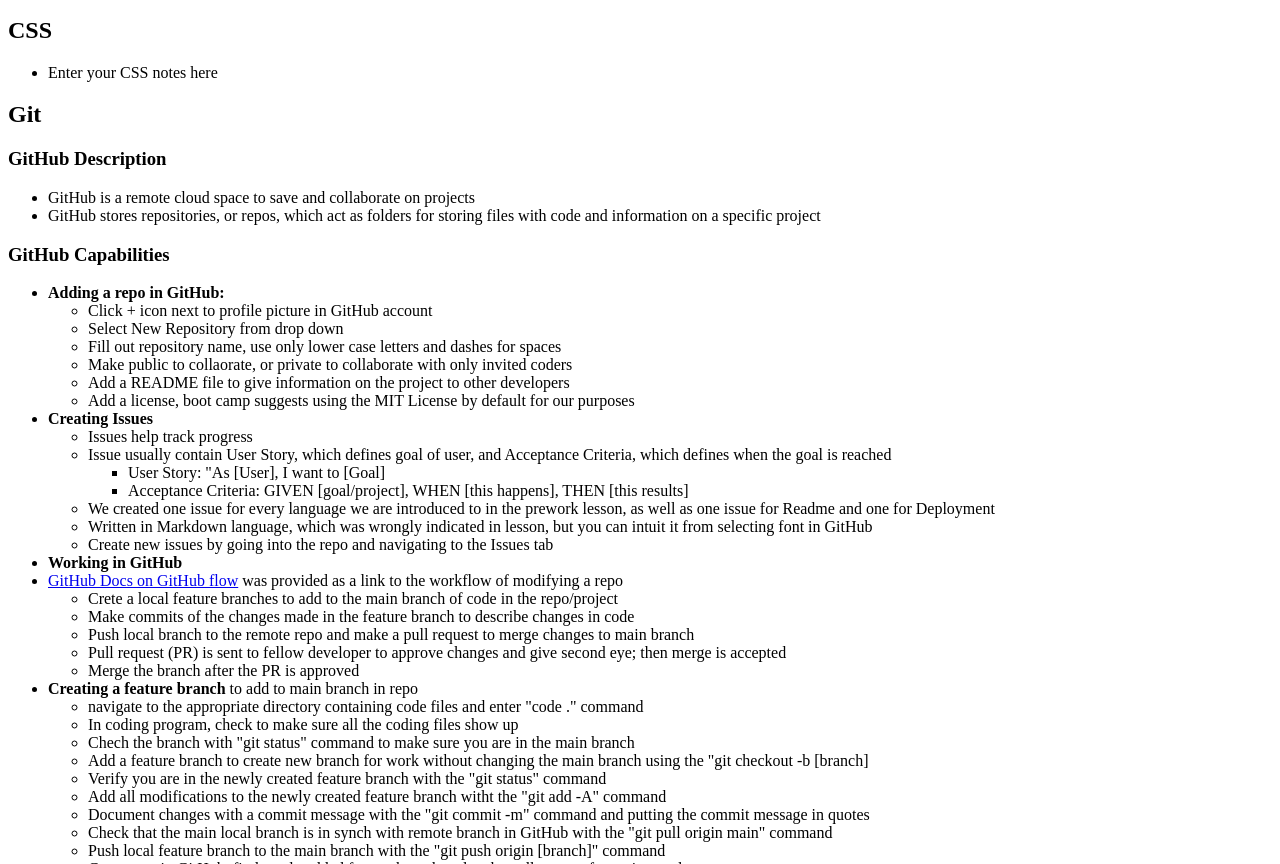
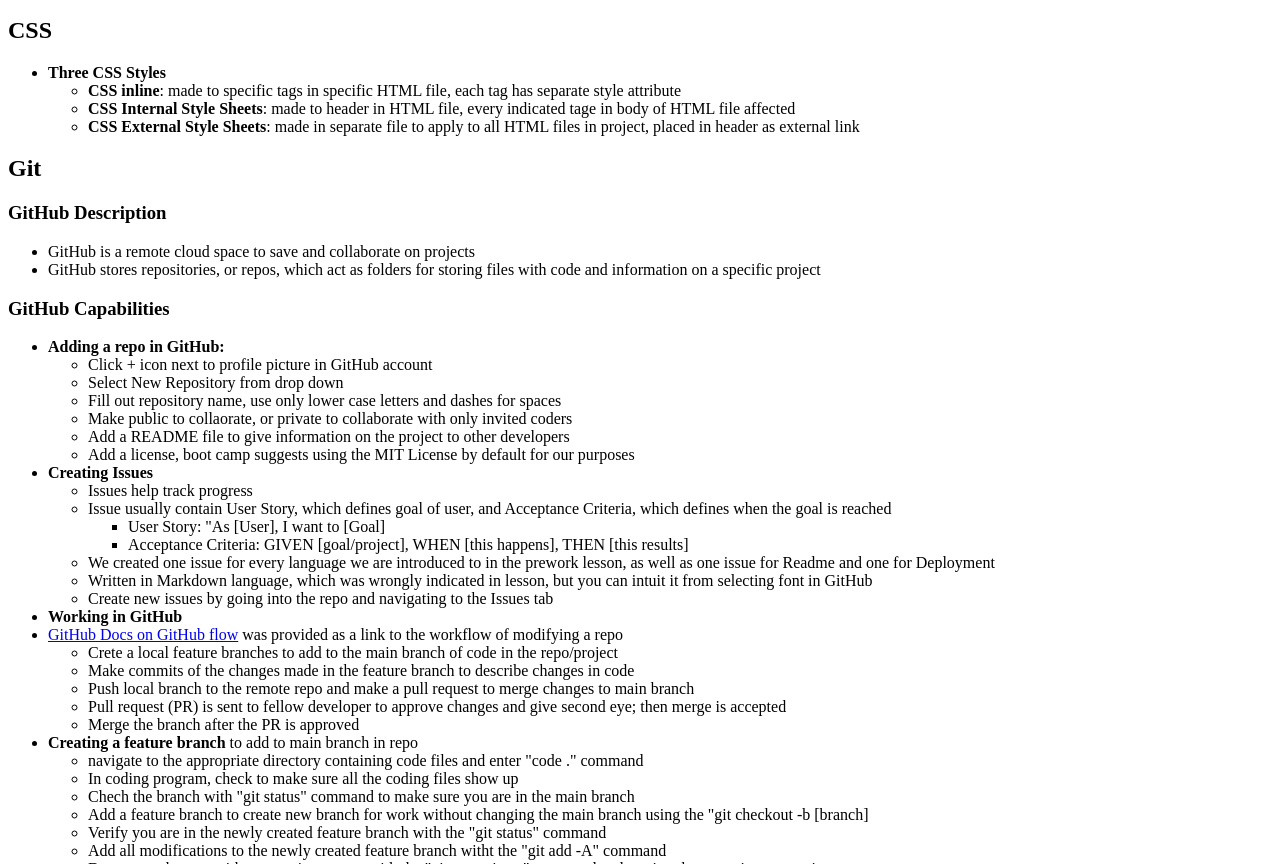
Before and after one commit to genmla/prework-study-guide, a plain HTML site: page index.html in a window 1280 px wide. Shown: the part 1074-1938 px from the top of the page. Drawn offline with Linux system fonts and the light colour scheme.

Commit message:
Added CSS notes

```diff
--- a/index.html
+++ b/index.html
@@ -47,7 +47,17 @@
 
         <ul>
 
-          <li>Enter your CSS notes here</li>
+          <li><strong>Three CSS Styles</strong></li>
+
+            <ul>
+
+              <li><strong>CSS inline</strong>: made to specific tags in specific HTML file, each tag has separate style attribute</li>
+
+              <li><strong>CSS Internal Style Sheets</strong>: made to header in HTML file, every indicated tage in body of HTML file affected</li>
+
+              <li><strong>CSS External Style Sheets</strong>: made in separate file to apply to all HTML files in project, placed in header as external link</li>
+
+            </ul>
 
          </ul>
 
```
